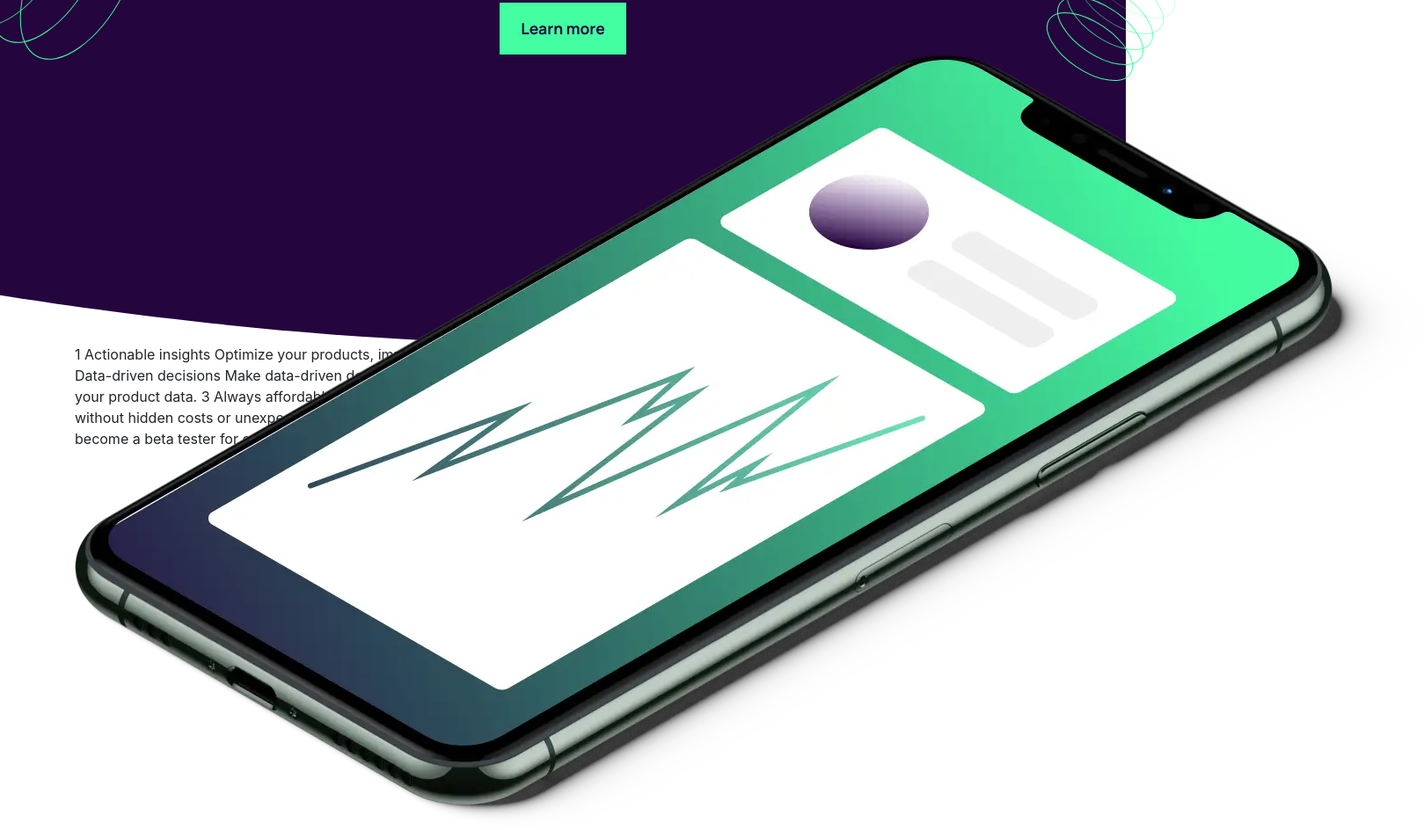
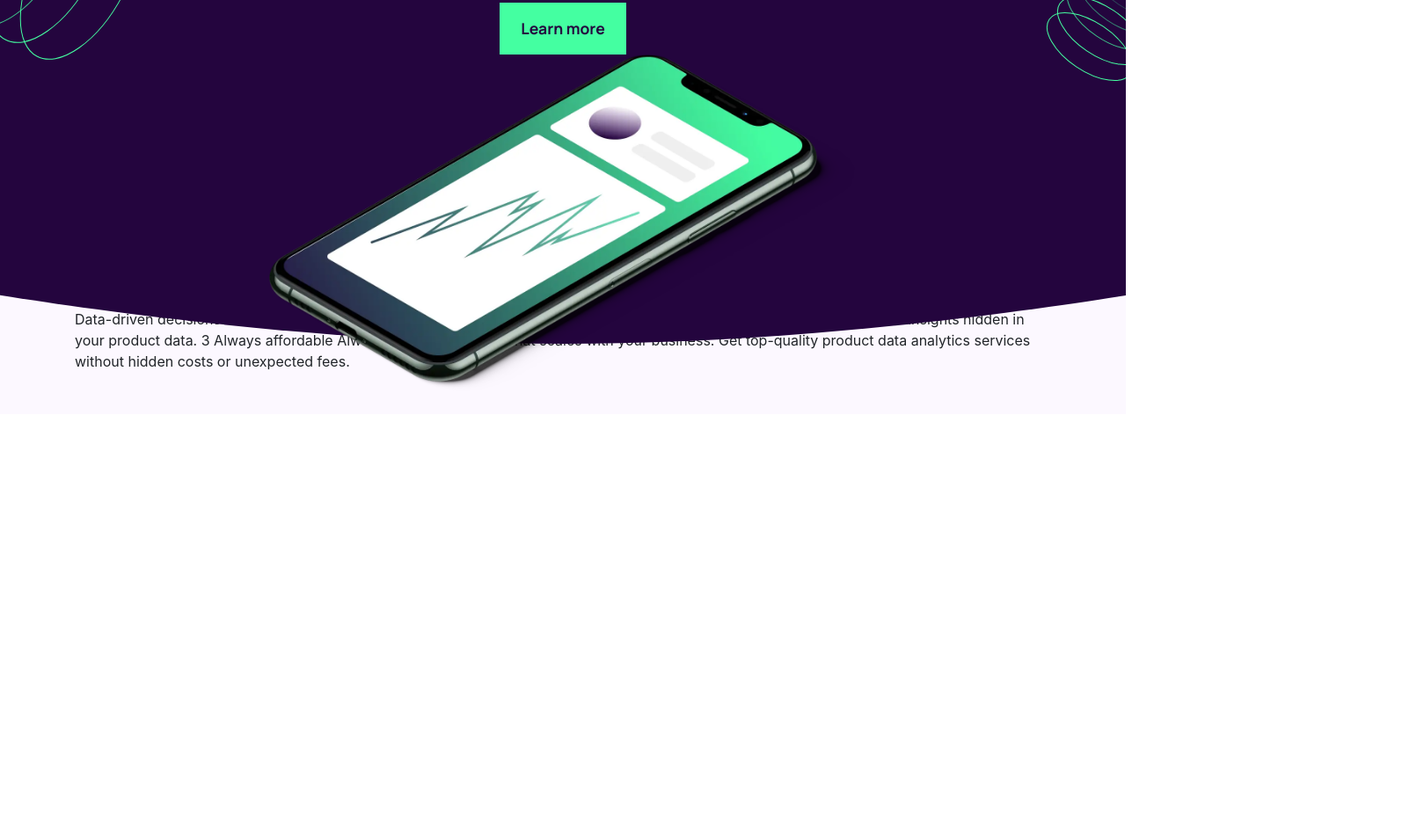
Before and after one commit to jazdmiller/workit-landing-page, a plain HTML site: page starter-code/index.html in a window 1280 px wide. Shown: the part 329-1273 px from the top of the page at 88% size, 1619 px wide, since content can reach past the window. After the commit the page ends 800 px from the top, so only its background shows below. Drawn offline with nearby package versions, Linux system fonts and the light colour scheme.

Commit message:
add second svg background

```diff
--- a/starter-code/index.html
+++ b/starter-code/index.html
@@ -23,10 +23,11 @@
     <div class="text-center mt-5">
       <div class="hero-text">Data <span class="access-link">tailored</span> to <br> your needs.</div>
       <button class="learn-more-btn mt-3 p-3 px-4">Learn more</button>
-      <div>
-        <img src="./assets/images/image-hero.webp" />
-      </div>
     </div>
+    <div class="hero-phone-img text-center">
+      <img src="./assets/images/image-hero.webp" />
+    </div>
+
     </div>
   <div class="hero-bg-1">
     <img class="hero-img-1" src="./assets/images/bg-pattern-1.svg"/>
@@ -35,14 +36,16 @@
 
 
 
+
 </section>
+<section class="wrap-layer-2">
 
 
 
 
 
 
-  <div class="container">
+  <div class="container ">
   1
 
   Actionable insights
@@ -64,6 +67,8 @@
   Always affordable pricing that scales with your business. Get top-quality product data
   analytics services without hidden costs or unexpected fees.
 
+</div>
+</section>
   Be the first to test
 
   Hi, I'm Louis Graham, the founder of the company. Book a demo call with me to become a
@@ -71,7 +76,6 @@
   in touch to schedule a call.
 
   Apply for access
-</div>
 
   <script src="https://code.jquery.com/jquery-3.3.1.slim.min.js" integrity="sha384-q8i/X+965DzO0rT7abK41JStQIAqVgRVzpbzo5smXKp4YfRvH+8abtTE1Pi6jizo" crossorigin="anonymous"></script>
   <script src="https://cdn.jsdelivr.net/npm/popper.js@1.14.7/dist/umd/popper.min.js" integrity="sha384-UO2eT0CpHqdSJQ6hJty5KVphtPhzWj9WO1clHTMGa3JDZwrnQq4sF86dIHNDz0W1" crossorigin="anonymous"></script>
--- a/starter-code/style.css
+++ b/starter-code/style.css
@@ -20,6 +20,7 @@
 html, body{
     height: 100%;
     margin: 0;
+    overflow-x: hidden;
 }
 
 .wrap-layer{
@@ -28,8 +29,19 @@ html, body{
     background-repeat: no-repeat;
     background-position: bottom;
     background-size: cover;
+    position: relative;
 }
 
+.wrap-layer-2{
+    z-index: -1;
+    margin-top: -5%;
+    height: 90vh;
+    background-image: url('./assets/images/hero-bg-2.svg');
+    background-repeat: no-repeat;
+    background-position: bottom;
+    background-size: cover;
+    position: relative;
+}
 /* .wrap-layer svg{
     max-width: 100%;
 } */
@@ -70,7 +82,6 @@ html, body{
 }
 
 .hero-bg-1{
-    position: relative;
     height: 100vh;
     /* left: -150px; */
 }
@@ -86,3 +97,7 @@ html, body{
     position: absolute;
     right: -70px;
 }
+
+.hero-phone-img img{
+height: 30vw;
+}
```
Also changed, not shown: starter-code/assets/images/hero-bg-2.svg (added).
